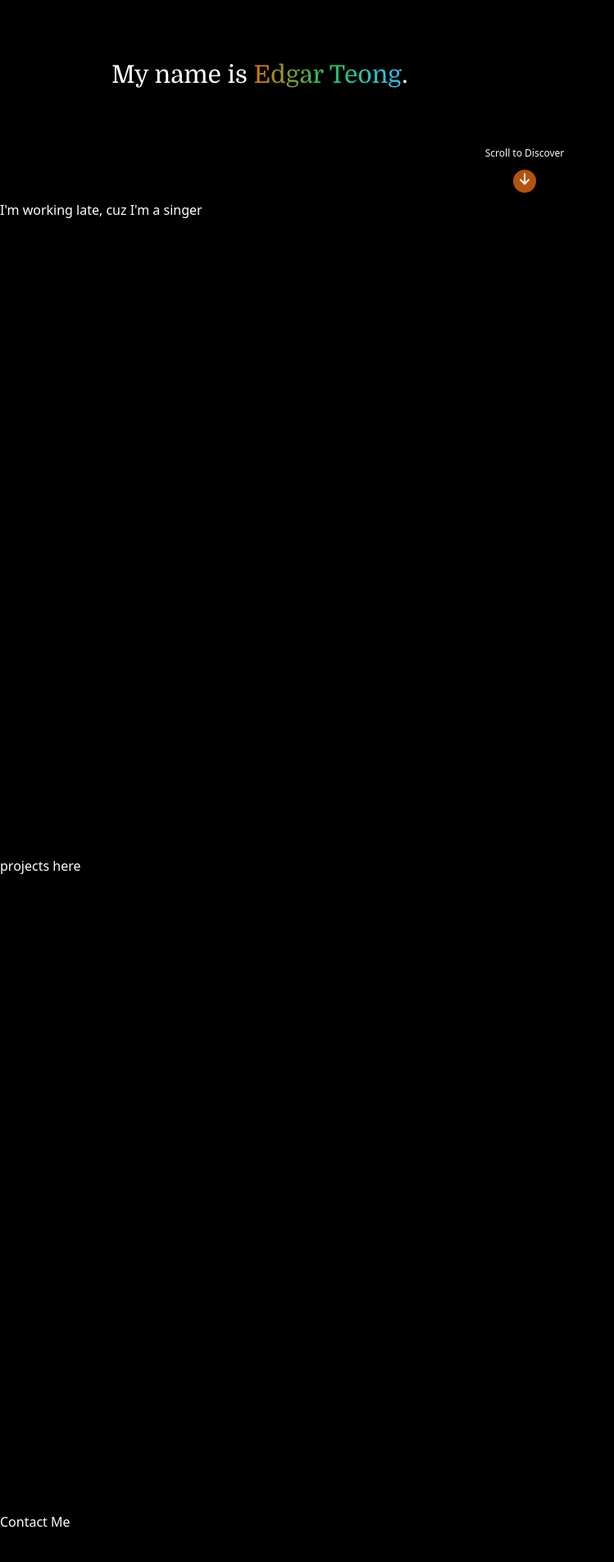
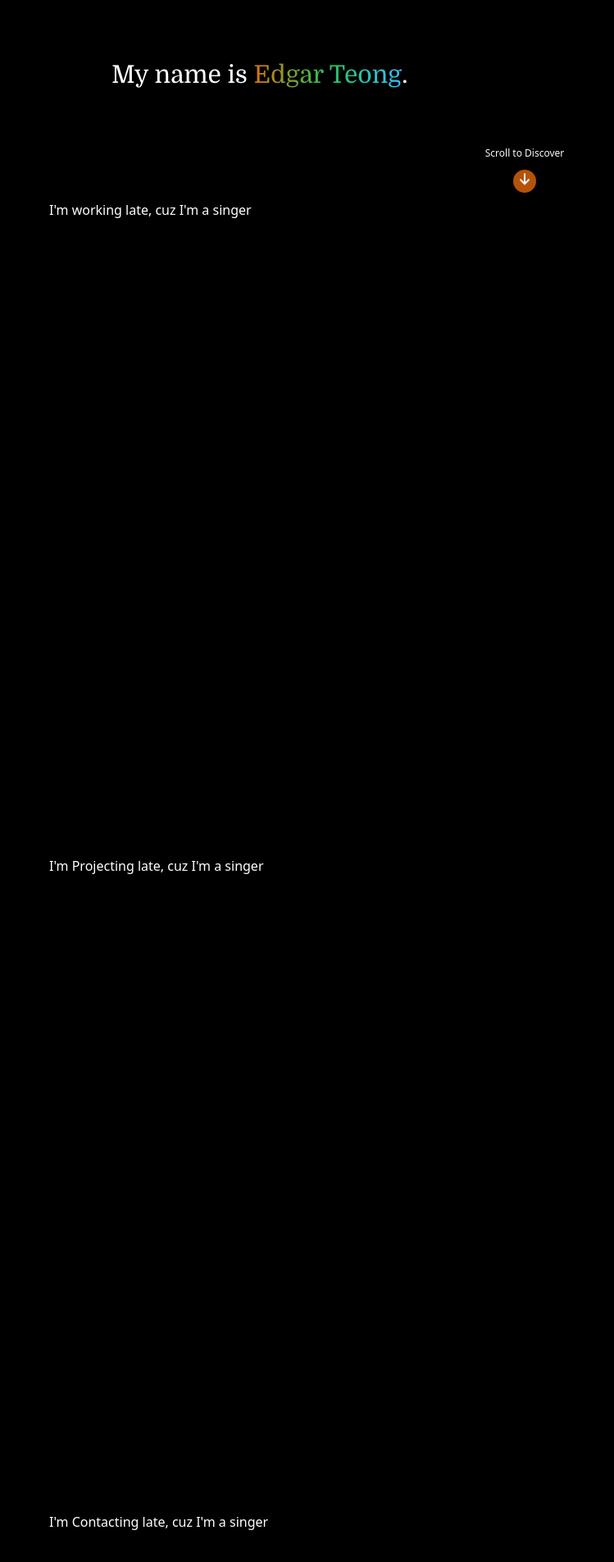
Before and after one commit to safarinexus/edgar-teong, a React (Vite) app: page / in a window 1280 px wide. Shown: the part 557-2462 px from the top of the page at 82% size, without its empty margins (0-749 px from the left). Built offline with nearby package versions, Linux system fonts and the light colour scheme.

Commit message:
added template for rest of website

```diff
--- a/src/App.tsx
+++ b/src/App.tsx
@@ -4,6 +4,10 @@ import Header from "./components/Header/Header"
 import ScrollProgressBar from "./components/ScrollProgressBar"
 import ScrollIndicator from "./components/ScrollIndicator"
 import Landing from "./components/PageComponents/Landing/Landing"
+import Work from "./components/PageComponents/Work/Work"
+import Projects from "./components/PageComponents/Projects/Projects"
+import Contact from "./components/PageComponents/Contact/Contact"
+
 //PLS do an error page thks
 
 interface Dimension {
@@ -41,14 +45,32 @@ const App = () => {
       <ScrollIndicator />
       <div
         id="landing-container"
-        className="w-full max-w-[1200px] min-h-max pt-[95px] xs:pt-[120px] sm:pt-[140px] pr-5 pl-5 sm:p-24 pb-8 ml-auto mr-auto"
+        className="w-full max-w-[1200px] min-h-max ml-auto mr-auto pt-[95px] xs:pt-[120px] sm:pt-[140px] pr-5 pl-5 sm:p-24 pb-8 "
         style={{ height:dimensions.height}}
       >
         <Landing />
       </div>
-      <div id="work" className="h-svh">I'm working late, cuz I'm a singer</div>
-      <div id="projects" className="h-svh">projects here</div>
-      <div id="contact" className="h-svh">Contact Me</div>
+      <div
+        id="work-container"
+        className="w-full max-w-[1200px] min-h-max ml-auto mr-auto pr-5 pl-5"
+        style={{ height:dimensions.height}}
+      >
+        <Work />
+      </div>
+      <div
+        id="projects-container"
+        className="w-full max-w-[1200px] min-h-max ml-auto mr-auto pr-5 pl-5"
+        style={{ height:dimensions.height}}
+      >
+        <Projects />
+      </div>
+      <div
+        id="contact-container"
+        className="w-full max-w-[1200px] min-h-max ml-auto mr-auto pr-5 pl-5"
+        style={{ height:dimensions.height}}
+      >
+        <Contact />
+      </div>
     </>
   )
 }
--- a/src/components/Header/Header.tsx
+++ b/src/components/Header/Header.tsx
@@ -11,7 +11,7 @@ interface Props {
     width: number
 }
 
-const sections = ['#landing', '#work', '#projects', '#contact'];
+const sections = ['#landing-container', '#work-container', '#projects-container', '#contact-container'];
 
 const Header = ({ width }: Props) => {
     const [activeSection, setActiveSection] = useState<string | null>(null);
@@ -66,13 +66,13 @@ const Header = ({ width }: Props) => {
                     { width <= 640 ?
                         <MobileDropdown /> :
                         <>
-                            <div className={`w-fit h-fit transition-shadow duration-75 ${activeSection === '#work' ? 'shadow-underline dark:shadow-underline-dark' : ''}`}>
+                            <div className={`w-fit h-fit transition-shadow duration-75 ${activeSection === '#work-container' ? 'shadow-underline dark:shadow-underline-dark' : ''}`}>
                                 <NavHashLink to="/#work" end className="md:text-lg">Work</NavHashLink>
                             </div>
-                            <div className={`w-fit h-fit transition-shadow duration-75 ${activeSection === '#projects' ? 'shadow-underline dark:shadow-underline-dark' : ''}`}>
+                            <div className={`w-fit h-fit transition-shadow duration-75 ${activeSection === '#projects-container' ? 'shadow-underline dark:shadow-underline-dark' : ''}`}>
                                 <NavHashLink to="/#projects" end className="md:text-lg">Projects</NavHashLink>
                             </div>
-                            <div className={`w-fit h-fit transition-shadow duration-75 ${activeSection === '#contact' ? 'shadow-underline dark:shadow-underline-dark' : ''}`}>
+                            <div className={`w-fit h-fit transition-shadow duration-75 ${activeSection === '#contact-container' ? 'shadow-underline dark:shadow-underline-dark' : ''}`}>
                                 <NavHashLink to='/#contact' end className="md:text-lg">Contact</NavHashLink>
                             </div>
                             <Link to='/thoughts' className="md:text-lg">Thoughts</Link>
--- /dev/null
+++ b/src/components/PageComponents/Contact/Contact.tsx
@@ -0,0 +1,9 @@
+const Contact = () => {
+    return (
+        <>
+        I'm Contacting late, cuz I'm a singer
+        </>
+    )
+}
+
+export default Contact
--- /dev/null
+++ b/src/components/PageComponents/Projects/Projects.tsx
@@ -0,0 +1,9 @@
+const Project = () => {
+    return (
+        <>
+        I'm Projecting late, cuz I'm a singer
+        </>
+    )
+}
+
+export default Project
--- /dev/null
+++ b/src/components/PageComponents/Work/Work.tsx
@@ -0,0 +1,9 @@
+const Work = () => {
+    return (
+        <>
+        I'm working late, cuz I'm a singer
+        </>
+    )
+}
+
+export default Work
```
